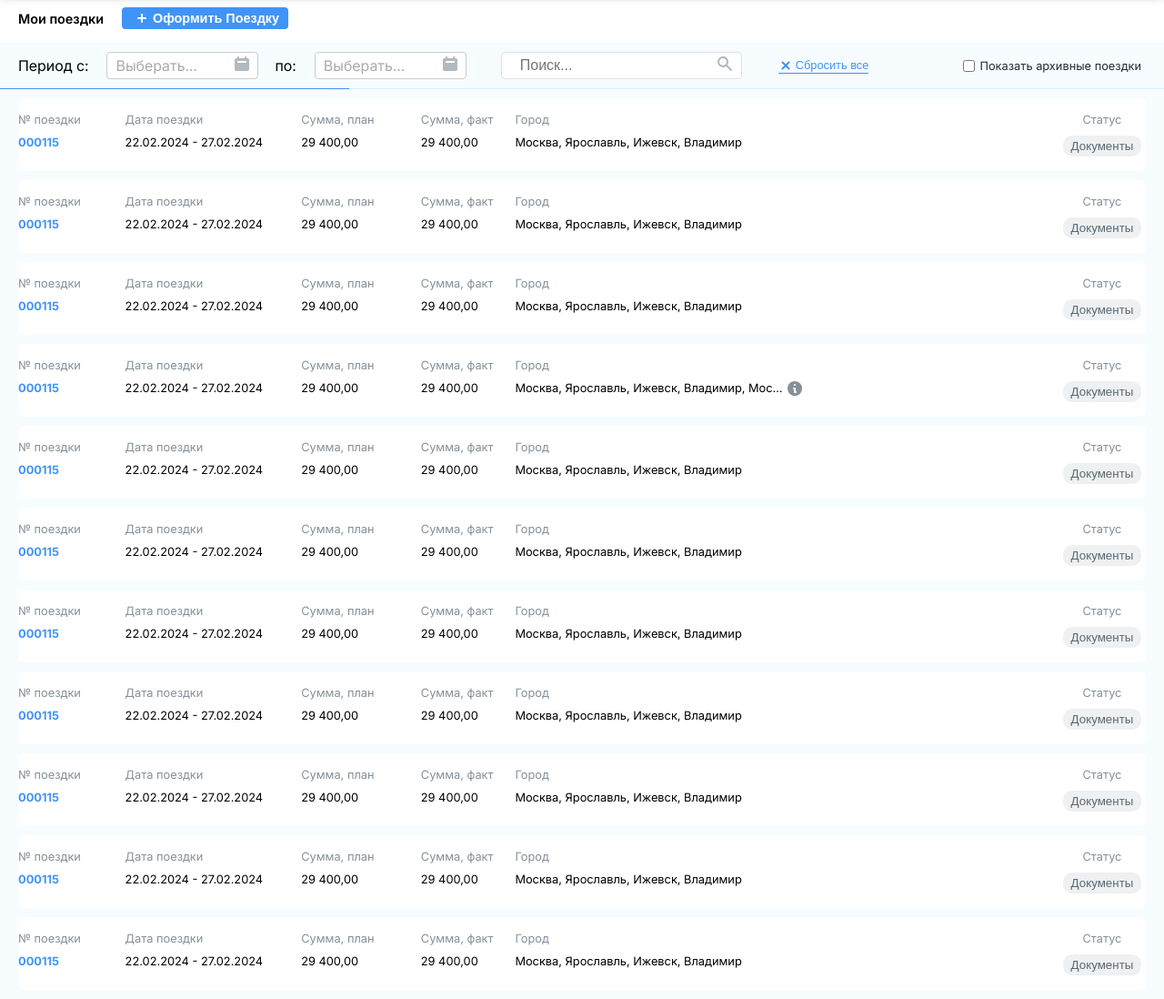
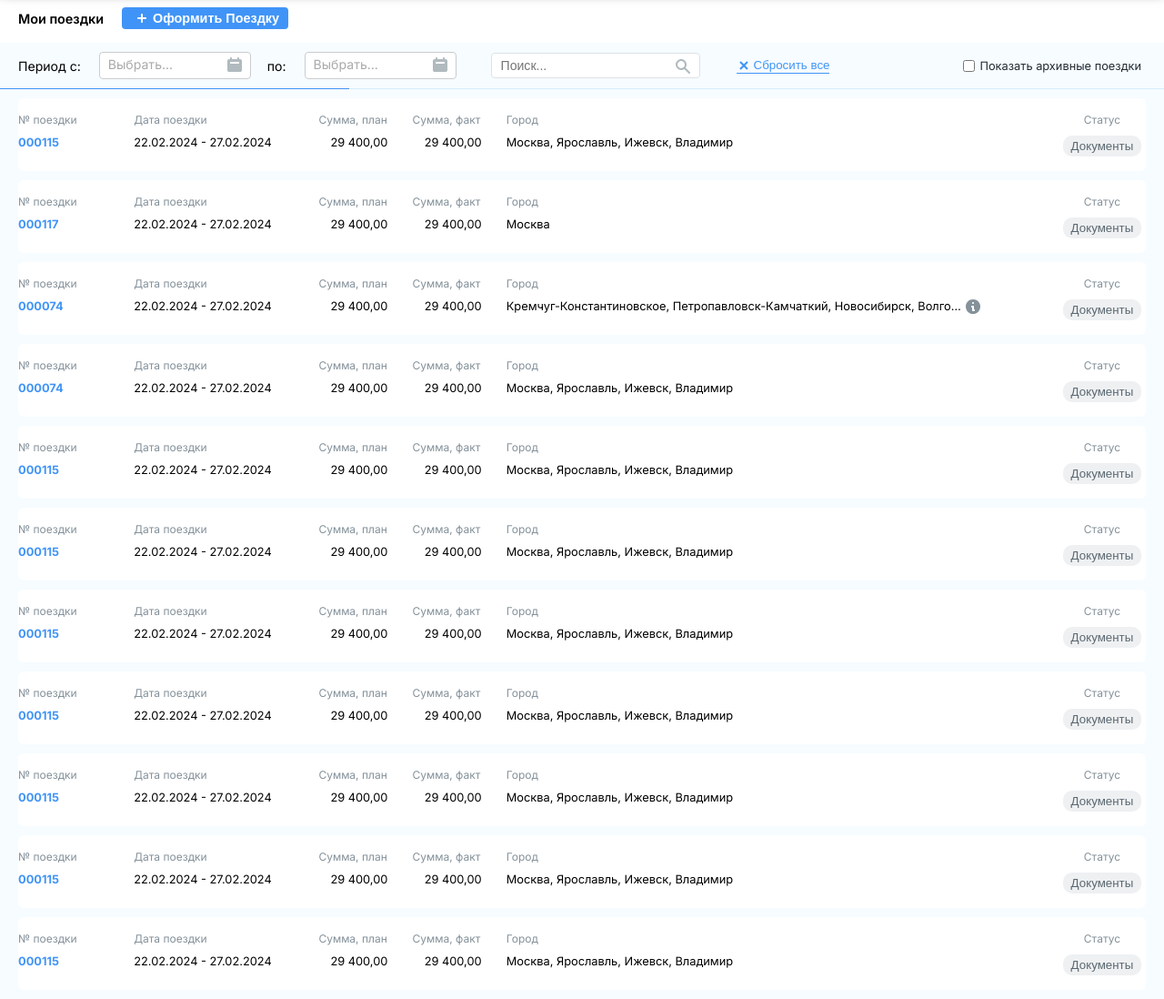
Before and after one commit to YangBang74/Poezdka, a plain HTML site: page index.html in a window 1280 px wide. Shown: the part 60-1158 px from the top of the page at 91% size. Drawn offline with Linux system fonts and the light colour scheme.

Commit message:
Add files via upload

```diff
--- a/css/style.css
+++ b/css/style.css
@@ -111,6 +111,7 @@ body {
 
 input[type="date"] {
     font-family: "Inter";
+    background-color: #ffffff;
 }
 
 .trips__filtr {
@@ -121,6 +122,7 @@ input[type="date"] {
     flex-wrap: wrap;
     justify-content: space-between;
     align-items: center;
+    font-size: 0.88rem;
     gap: 10px;
 }
 
@@ -144,8 +146,11 @@ input[type="date"] {
 .placeholder {
     position: absolute;
     background: #ffffff;
+    width: 130px;
+    height: 20px;
     top: 5px;
     left: 10px;
+    font-size: 0.88rem;
     color: #aaa;
     pointer-events: none;
     transition: all 0.2s;
@@ -160,7 +165,7 @@ input[type="date"] {
     background-color: #ffffff;
     width: 16px;
     right: -7px;
-    top: 5px;
+    top: 6px;
     cursor: pointer;
 }
 
@@ -185,12 +190,15 @@ input[type="date"] {
     padding: 0 10px;
     border: 1px solid #DDE2E4;
     border-radius: 4px;
+    & img {
+        padding: 5px 0 0;
+    }
 }
 
 #search-input {
     border: none;
-    padding: 5px 10px;
-    font-size: 1rem;
+    padding: 5px 10px 5px 0;
+    font-size: 0.88rem;
     -webkit-appearance: none;
     -moz-appearance: none;
     appearance: none;
@@ -215,7 +223,6 @@ input[type="date"] {
     border: none;
     display: flex;
     align-items: center;
-    font-size: 0.8rem;
     color: #4094F7;
     gap: 3px;
     border-bottom: 1px solid currentColor;
@@ -259,8 +266,8 @@ input[type="date"] {
     border-radius: 6px;
     padding: 16px 0;
     display: grid;
-    grid-template: 1fr / 100px 176px 114px 86px minmax(126px, 580px) minmax(auto, 96px);
-    gap: 10px;
+    grid-template: 1fr / 100px 176px 76px 76px minmax(126px, 580px) minmax(auto, 96px);
+    gap: 20px;
     justify-content: space-between;
 }
 
@@ -268,6 +275,10 @@ input[type="date"] {
     display: flex;
     flex-direction: column;
     gap: 10px;
+}
+
+.cards__block-textr {
+    text-align: right;
 }
 
 .cards__body {
@@ -279,6 +290,7 @@ input[type="date"] {
 
 .card-name {
     color: #84919A;
+    font-size: 0.75rem;
 }
 
 .cards__block-text {
@@ -287,7 +299,7 @@ input[type="date"] {
 }
 
 .cards__block-text p{
-    max-width: 300px;
+    max-width: 505px;
     text-overflow: ellipsis;
     overflow: hidden;
     white-space: nowrap;
--- a/index.html
+++ b/index.html
@@ -40,14 +40,14 @@
                     <span>Период с:</span>
                     <div class="date">
                         <input type="date" id="dateInput1" class="date-input" name="dateFrom" required>
-                        <label for="dateInput" class="placeholder">Выберать...</label>
+                        <label for="dateInput" class="placeholder">Выбрать...</label>
                         <span class="picker-icon" onclick="openDatePicker('dateInput1')"><img src="img/Calendar.svg" alt=""></span> <!-- Ваша иконка для выбора -->
                         <span class="clear-icon" onclick="clearDate('dateInput1')"><img src="img/close-1.svg" alt=""></span>
                     </div>
                     <span>по:</span>
                     <div class="date">
                         <input type="date" id="dateInput2" class="date-input" name="dateTo" required>
-                        <label for="dateInput" class="placeholder">Выберать...</label>
+                        <label for="dateInput" class="placeholder">Выбрать...</label>
                         <span class="picker-icon" onclick="openDatePicker('dateInput2')"><img src="img/Calendar.svg" alt=""></span> <!-- Ваша иконка для выбора -->
                         <span class="clear-icon" onclick="clearDate('dateInput2')"><img src="img/close-1.svg" alt=""></span>
                     </div>
@@ -80,11 +80,121 @@
                         </div>
                         <div class="cards__plan card">
                             <div class="card-name">Сумма, план</div>
-                            <div class="cards__block-text">29 400,00</div>
+                            <p class="cards__block-textr">29 400,00</p>
                         </div>
                         <div class="cards__fact card">
                             <div class="card-name">Сумма, факт</div>
-                            <div class="cards__block-text">29 400,00</div>
+                            <p class="cards__block-textr">29 400,00</p>
+                        </div>
+                        <div class="cards__city card">
+                            <div class="card-name">Город</div>
+                            <div class="cards__block-text">Москва, Ярославль, Ижевск, Владимир</div>
+                        </div>
+                        <div class="cards__status card">
+                            <div class="card-name">Статус</div>
+                            <button class="cards__status-btn">Документы</button>
+                        </div>
+                    </div>
+                    <div class="cards__blocks">
+                        <div class="cards__id card">
+                            <p class="card-name ">№ поездки</p>
+                            <h4 class="cards__block-id">000117</h4>
+                        </div>
+                        <div class="cards__date card">
+                            <div class="card-name">Дата поездки</div>
+                            <div class="cards__block-text">22.02.2024 - 27.02.2024</div>
+                        </div>
+                        <div class="cards__plan card">
+                            <div class="card-name">Сумма, план</div>
+                            <p class="cards__block-textr">29 400,00</p>
+                        </div>
+                        <div class="cards__fact card">
+                            <div class="card-name">Сумма, факт</div>
+                            <p class="cards__block-textr">29 400,00</p>
+                        </div>
+                        <div class="cards__city card">
+                            <div class="card-name">Город</div>
+                            <div class="cards__block-text">Москва</div>
+                        </div>
+                        <div class="cards__status card">
+                            <div class="card-name">Статус</div>
+                            <button class="cards__status-btn">Документы</button>
+                        </div>
+                    </div>
+                    <div class="cards__blocks">
+                        <div class="cards__id card">
+                            <p class="card-name ">№ поездки</p>
+                            <h4 class="cards__block-id">000074</h4>
+                        </div>
+                        <div class="cards__date card">
+                            <div class="card-name">Дата поездки</div>
+                            <div class="cards__block-text">22.02.2024 - 27.02.2024</div>
+                        </div>
+                        <div class="cards__plan card">
+                            <div class="card-name">Сумма, план</div>
+                            <p class="cards__block-textr">29 400,00</p>
+                        </div>
+                        <div class="cards__fact card">
+                            <div class="card-name">Сумма, факт</div>
+                            <p class="cards__block-textr">29 400,00</p>
+                        </div>
+                        <div class="cards__city card">
+                            <div class="card-name">Город</div>
+                            <div class="cards__block-text">
+                                <p class="city">Кремчуг-Константиновское, Петропавловск-Камчаткий, Новосибирск, Волгоград, Саратов</p>
+                                <div class="info" id="infoIcon"><img src="img/info.svg" alt="info">
+                                    <div class="tooltip" id="tooltip">Кремчуг-Константиновское, Петропавловск-Камчаткий, Новосибирск, Волгоград, Саратов</div>
+                                </div>
+                            </div>
+                        </div>
+                        <div class="cards__status card">
+                            <div class="card-name">Статус</div>
+                            <button class="cards__status-btn">Документы</button>
+                        </div>
+                    </div>
+                    <div class="cards__blocks">
+                        <div class="cards__id card">
+                            <p class="card-name ">№ поездки</p>
+                            <h4 class="cards__block-id">000074</h4>
+                        </div>
+                        <div class="cards__date card">
+                            <div class="card-name">Дата поездки</div>
+                            <div class="cards__block-text">22.02.2024 - 27.02.2024</div>
+                        </div>
+                        <div class="cards__plan card">
+                            <div class="card-name">Сумма, план</div>
+                            <p class="cards__block-textr">29 400,00</p>
+                        </div>
+                        <div class="cards__fact card">
+                            <div class="card-name">Сумма, факт</div>
+                            <p class="cards__block-textr">29 400,00</p>
+                        </div>
+                        <div class="cards__city card">
+                            <div class="card-name">Город</div>
+                            <div class="cards__block-text">Москва, Ярославль, Ижевск, Владимир</div>
+                        </div>
+                        <div class="cards__status card">
+                            <div class="card-name">Статус</div>
+                            <button class="cards__status-btn">Документы</button>
+                        </div>
+                    </div>
+
+                    <div class="cards__blocks">
+                        <div class="cards__id card">
+                            <p class="card-name ">№ поездки</p>
+                            <h4 class="cards__block-id">000115</h4>
+                        </div>
+                        <div class="cards__date card">
+                            <div class="card-name">Дата поездки</div>
+                            <div class="cards__block-text">22.02.2024 - 27.02.2024</div>
+                        </div>
+                        <div class="cards__plan card">
+                            <div class="card-name">Сумма, план</div>
+                            <p class="cards__block-textr">29 400,00</p>
+                        </div>
+                        <div class="cards__fact card">
+                            <div class="card-name">Сумма, факт</div>
+                            <p class="cards__block-textr">29 400,00</p>
                         </div>
                         <div class="cards__city card">
                             <div class="card-name">Город</div>
@@ -106,11 +216,11 @@
                         </div>
                         <div class="cards__plan card">
                             <div class="card-name">Сумма, план</div>
-                            <div class="cards__block-text">29 400,00</div>
+                            <p class="cards__block-textr">29 400,00</p>
                         </div>
                         <div class="cards__fact card">
                             <div class="card-name">Сумма, факт</div>
-                            <div class="cards__block-text">29 400,00</div>
+                            <p class="cards__block-textr">29 400,00</p>
                         </div>
                         <div class="cards__city card">
                             <div class="card-name">Город</div>
@@ -132,11 +242,11 @@
                         </div>
                         <div class="cards__plan card">
                             <div class="card-name">Сумма, план</div>
-                            <div class="cards__block-text">29 400,00</div>
+                            <p class="cards__block-textr">29 400,00</p>
                         </div>
                         <div class="cards__fact card">
                             <div class="card-name">Сумма, факт</div>
-                            <div class="cards__block-text">29 400,00</div>
+                            <p class="cards__block-textr">29 400,00</p>
                         </div>
                         <div class="cards__city card">
                             <div class="card-name">Город</div>
@@ -158,43 +268,11 @@
                         </div>
                         <div class="cards__plan card">
                             <div class="card-name">Сумма, план</div>
-                            <div class="cards__block-text">29 400,00</div>
+                            <p class="cards__block-textr">29 400,00</p>
                         </div>
                         <div class="cards__fact card">
                             <div class="card-name">Сумма, факт</div>
-                            <div class="cards__block-text">29 400,00</div>
-                        </div>
-                        <div class="cards__city card">
-                            <div class="card-name">Город</div>
-                            <div class="cards__block-text">
-                                <p class="city">Москва, Ярославль, Ижевск, Владимир, Москва, Ярославль, Ижевск, Владимир</p>
-                                <div class="info" id="infoIcon"><img src="img/info.svg" alt="info">
-                                    <div class="tooltip" id="tooltip">Москва, Ярославль, Ижевск, Владимир, Москва, Ярославль, Ижевск, Владимир</div>
-                                </div>
-
-                            </div>
-                        </div>
-                        <div class="cards__status card">
-                            <div class="card-name">Статус</div>
-                            <button class="cards__status-btn">Документы</button>
-                        </div>
-                    </div>
-                    <div class="cards__blocks">
-                        <div class="cards__id card">
-                            <p class="card-name ">№ поездки</p>
-                            <h4 class="cards__block-id">000115</h4>
-                        </div>
-                        <div class="cards__date card">
-                            <div class="card-name">Дата поездки</div>
-                            <div class="cards__block-text">22.02.2024 - 27.02.2024</div>
-                        </div>
-                        <div class="cards__plan card">
-                            <div class="card-name">Сумма, план</div>
-                            <div class="cards__block-text">29 400,00</div>
-                        </div>
-                        <div class="cards__fact card">
-                            <div class="card-name">Сумма, факт</div>
-                            <div class="cards__block-text">29 400,00</div>
+                            <p class="cards__block-textr">29 400,00</p>
                         </div>
                         <div class="cards__city card">
                             <div class="card-name">Город</div>
@@ -216,11 +294,11 @@
                         </div>
                         <div class="cards__plan card">
                             <div class="card-name">Сумма, план</div>
-                            <div class="cards__block-text">29 400,00</div>
+                            <p class="cards__block-textr">29 400,00</p>
                         </div>
                         <div class="cards__fact card">
                             <div class="card-name">Сумма, факт</div>
-                            <div class="cards__block-text">29 400,00</div>
+                            <p class="cards__block-textr">29 400,00</p>
                         </div>
                         <div class="cards__city card">
                             <div class="card-name">Город</div>
@@ -242,11 +320,11 @@
                         </div>
                         <div class="cards__plan card">
                             <div class="card-name">Сумма, план</div>
-                            <div class="cards__block-text">29 400,00</div>
+                            <p class="cards__block-textr">29 400,00</p>
                         </div>
                         <div class="cards__fact card">
                             <div class="card-name">Сумма, факт</div>
-                            <div class="cards__block-text">29 400,00</div>
+                            <p class="cards__block-textr">29 400,00</p>
                         </div>
                         <div class="cards__city card">
                             <div class="card-name">Город</div>
@@ -268,89 +346,11 @@
                         </div>
                         <div class="cards__plan card">
                             <div class="card-name">Сумма, план</div>
-                            <div class="cards__block-text">29 400,00</div>
+                            <p class="cards__block-textr">29 400,00</p>
                         </div>
                         <div class="cards__fact card">
                             <div class="card-name">Сумма, факт</div>
-                            <div class="cards__block-text">29 400,00</div>
-                        </div>
-                        <div class="cards__city card">
-                            <div class="card-name">Город</div>
-                            <div class="cards__block-text">Москва, Ярославль, Ижевск, Владимир</div>
-                        </div>
-                        <div class="cards__status card">
-                            <div class="card-name">Статус</div>
-                            <button class="cards__status-btn">Документы</button>
-                        </div>
-                    </div>
-                    <div class="cards__blocks">
-                        <div class="cards__id card">
-                            <p class="card-name ">№ поездки</p>
-                            <h4 class="cards__block-id">000115</h4>
-                        </div>
-                        <div class="cards__date card">
-                            <div class="card-name">Дата поездки</div>
-                            <div class="cards__block-text">22.02.2024 - 27.02.2024</div>
-                        </div>
-                        <div class="cards__plan card">
-                            <div class="card-name">Сумма, план</div>
-                            <div class="cards__block-text">29 400,00</div>
-                        </div>
-                        <div class="cards__fact card">
-                            <div class="card-name">Сумма, факт</div>
-                            <div class="cards__block-text">29 400,00</div>
-                        </div>
-                        <div class="cards__city card">
-                            <div class="card-name">Город</div>
-                            <div class="cards__block-text">Москва, Ярославль, Ижевск, Владимир</div>
-                        </div>
-                        <div class="cards__status card">
-                            <div class="card-name">Статус</div>
-                            <button class="cards__status-btn">Документы</button>
-                        </div>
-                    </div>
-                    <div class="cards__blocks">
-                        <div class="cards__id card">
-                            <p class="card-name ">№ поездки</p>
-                            <h4 class="cards__block-id">000115</h4>
-                        </div>
-                        <div class="cards__date card">
-                            <div class="card-name">Дата поездки</div>
-                            <div class="cards__block-text">22.02.2024 - 27.02.2024</div>
-                        </div>
-                        <div class="cards__plan card">
-                            <div class="card-name">Сумма, план</div>
-                            <div class="cards__block-text">29 400,00</div>
-                        </div>
-                        <div class="cards__fact card">
-                            <div class="card-name">Сумма, факт</div>
-                            <div class="cards__block-text">29 400,00</div>
-                        </div>
-                        <div class="cards__city card">
-                            <div class="card-name">Город</div>
-                            <div class="cards__block-text">Москва, Ярославль, Ижевск, Владимир</div>
-                        </div>
-                        <div class="cards__status card">
-                            <div class="card-name">Статус</div>
-                            <button class="cards__status-btn">Документы</button>
-                        </div>
-                    </div>
-                    <div class="cards__blocks">
-                        <div class="cards__id card">
-                            <p class="card-name ">№ поездки</p>
-                            <h4 class="cards__block-id">000115</h4>
-                        </div>
-                        <div class="cards__date card">
-                            <div class="card-name">Дата поездки</div>
-                            <div class="cards__block-text">22.02.2024 - 27.02.2024</div>
-                        </div>
-                        <div class="cards__plan card">
-                            <div class="card-name">Сумма, план</div>
-                            <div class="cards__block-text">29 400,00</div>
-                        </div>
-                        <div class="cards__fact card">
-                            <div class="card-name">Сумма, факт</div>
-                            <div class="cards__block-text">29 400,00</div>
+                            <p class="cards__block-textr">29 400,00</p>
                         </div>
                         <div class="cards__city card">
                             <div class="card-name">Город</div>
```
